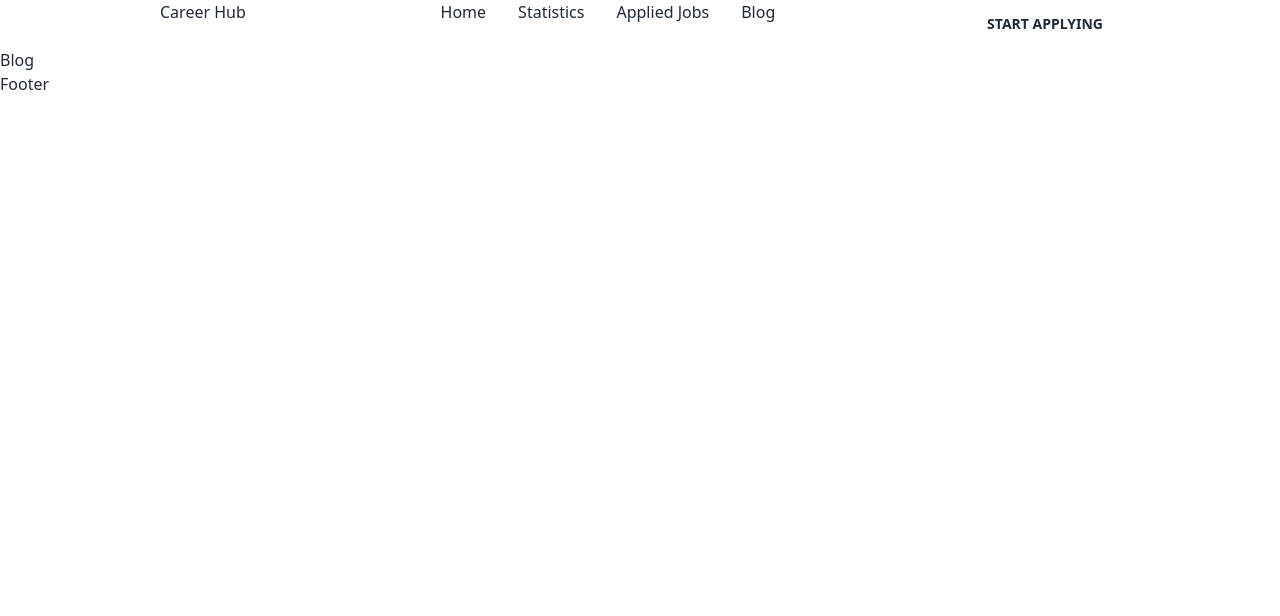
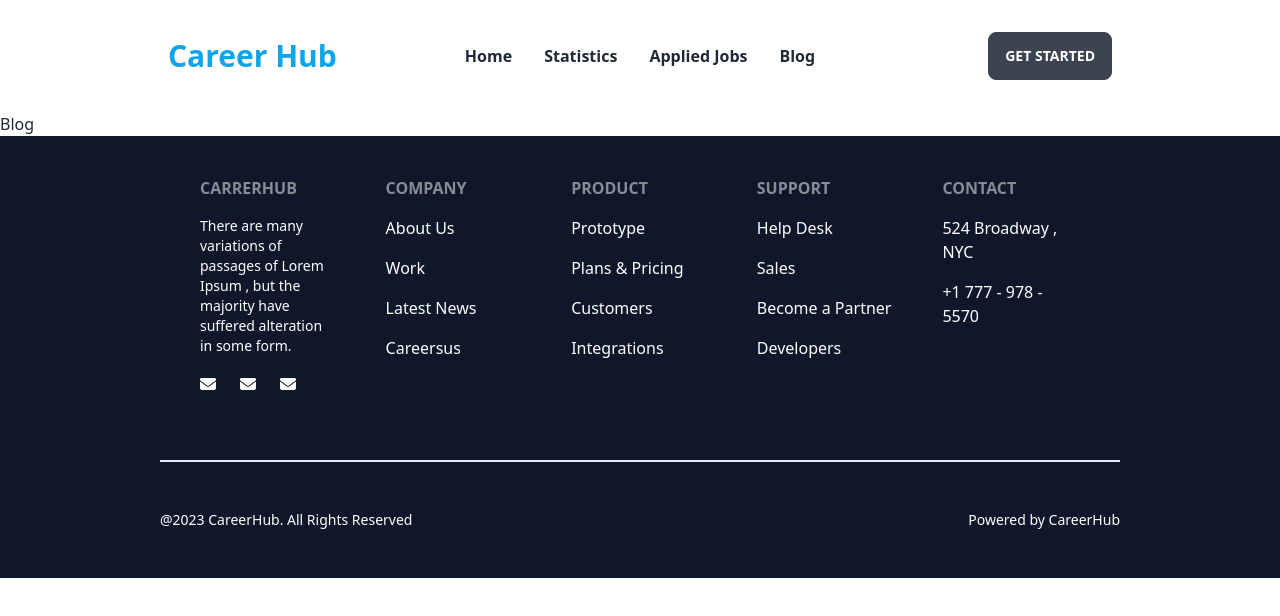
Before and after one commit to emayethossen/carrer-hub, a React (Vite) app: page /blog in a window 1280 px wide. Shown: the top 616 px of the page. Built offline with nearby package versions, Linux system fonts and the light colour scheme.

Commit message:
header sec added

```diff
--- a/package.json
+++ b/package.json
@@ -9,6 +9,9 @@
     "preview": "vite preview"
   },
   "dependencies": {
+    "@fortawesome/fontawesome-svg-core": "^6.4.0",
+    "@fortawesome/free-solid-svg-icons": "^6.4.0",
+    "@fortawesome/react-fontawesome": "^0.2.0",
     "daisyui": "^2.51.5",
     "react": "^18.2.0",
     "react-dom": "^18.2.0",
--- /dev/null
+++ b/src/components/ErrorPage/ErrorPage.jsx
@@ -0,0 +1,53 @@
+import React from 'react'
+import { Link, useRouteError } from 'react-router-dom'
+
+const ErrorPage = () => {
+  const { error, status } = useRouteError()
+  return (
+    <section className='flex items-center h-screen p-16 bg-gray-100 text-gray-900'>
+      <div className='container flex flex-col items-center justify-center px-5 mx-auto my-8'>
+        <svg
+          xmlns='http://www.w3.org/2000/svg'
+          viewBox='0 0 512 512'
+          className='w-40 h-40 text-gray-600'
+        >
+          <path
+            fill='currentColor'
+            d='M256,16C123.452,16,16,123.452,16,256S123.452,496,256,496,496,388.548,496,256,388.548,16,256,16ZM403.078,403.078a207.253,207.253,0,1,1,44.589-66.125A207.332,207.332,0,0,1,403.078,403.078Z'
+          ></path>
+          <rect
+            width='176'
+            height='32'
+            x='168'
+            y='320'
+            fill='currentColor'
+          ></rect>
+          <polygon
+            fill='currentColor'
+            points='210.63 228.042 186.588 206.671 207.958 182.63 184.042 161.37 162.671 185.412 138.63 164.042 117.37 187.958 141.412 209.329 120.042 233.37 143.958 254.63 165.329 230.588 189.37 251.958 210.63 228.042'
+          ></polygon>
+          <polygon
+            fill='currentColor'
+            points='383.958 182.63 360.042 161.37 338.671 185.412 314.63 164.042 293.37 187.958 317.412 209.329 296.042 233.37 319.958 254.63 341.329 230.588 365.37 251.958 386.63 228.042 362.588 206.671 383.958 182.63'
+          ></polygon>
+        </svg>
+        <div className='max-w-md text-center'>
+          <h2 className='mb-8 font-extrabold text-9xl text-gray-600'>
+            <span className='sr-only'>Error</span> {status || 404}
+          </h2>
+          <p className='text-2xl font-semibold md:text-3xl mb-8'>
+            {error?.message}
+          </p>
+          <Link
+            to='/'
+            className='px-8 py-3 font-semibold rounded bg-cyan-200 text-gray-900'
+          >
+            Back to homepage
+          </Link>
+        </div>
+      </div>
+    </section>
+  )
+}
+
+export default ErrorPage
--- a/src/components/Footer/Footer.jsx
+++ b/src/components/Footer/Footer.jsx
@@ -1,9 +1,54 @@
 import React from 'react';
+import { Link } from 'react-router-dom';
+import { FontAwesomeIcon } from '@fortawesome/react-fontawesome'
+import { faEnvelope } from '@fortawesome/free-solid-svg-icons'
 
 const Footer = () => {
     return (
-        <div>
-            Footer
+        <div className='bg-slate-900'>
+            <footer className='grid lg:grid-cols-5 gap-12 md:grid-cols-2 w-3/4 p-10 mx-auto text-white'>
+                <div className='text-center lg:text-left space-y-4'>
+                    <h2 className='footer-title'>CarrerHub</h2>
+                    <p className='text-sm'>There are many variations of passages of Lorem Ipsum , but the majority have suffered alteration in some form.</p>
+                    <div className='space-x-6'>
+                        <FontAwesomeIcon icon={faEnvelope} />
+                        <FontAwesomeIcon icon={faEnvelope} />
+                        <FontAwesomeIcon icon={faEnvelope} />
+                    </div>
+                </div>
+                <div className='text-center lg:text-left space-y-4'>
+                    <h2 className='footer-title'>Company</h2>
+                    <Link to='/' className="link link-hover block">About Us</Link>
+                    <Link to='/' className="link link-hover block">Work
+                    </Link>
+                    <Link to='/' className="link link-hover block">Latest News</Link>
+                    <Link to='/' className="link link-hover block">Careersus</Link>
+                </div>
+                <div className='text-center lg:text-left space-y-4'>
+                    <h2 className='footer-title'>Product</h2>
+                    <Link to='/' className="link link-hover block">Prototype</Link>
+                    <Link to='/' className="link link-hover block">Plans & Pricing</Link>
+                    <Link to='/' className="link link-hover block">Customers</Link>
+                    <Link to='/' className="link link-hover block">Integrations</Link>
+                </div>
+                <div className='text-center lg:text-left space-y-4'>
+                    <h2 className='footer-title'>Support</h2>
+                    <Link to='/' className="link link-hover block">Help Desk</Link>
+                    <Link to='/' className="link link-hover block">Sales</Link>
+                    <Link to='/' className="link link-hover block">Become a Partner</Link>
+                    <Link to='/' className="link link-hover block">Developers</Link>
+                </div>
+                <div className='text-center lg:text-left space-y-4'>
+                    <h2 className='footer-title'>Contact</h2>
+                    <Link to='/' className="link link-hover block">524 Broadway , NYC</Link>
+                    <Link to='/' className="link link-hover block">+1 777 - 978 - 5570</Link>
+                </div>
+            </footer>
+            <hr className='border w-3/4 mx-auto mt-6' />
+            <div className='w-3/4 text-sm text-white mx-auto flex justify-between py-12'>
+                <p>@2023 CareerHub. All Rights Reserved</p>
+                <p className='text-right'>Powered by CareerHub</p>
+            </div>
         </div>
     );
 };
--- a/src/components/Header/Header.jsx
+++ b/src/components/Header/Header.jsx
@@ -3,19 +3,37 @@ import { Link } from 'react-router-dom';
 
 const Header = () => {
     return (
-        <div className='flex justify-between w-3/4 mx-auto'>
-            <div>
-                <h1>Career Hub</h1>
+        <div>
+            <div className="navbar bg-base-100 lg:py-8 md:py-4 lg:w-3/4 mx-auto">
+                <div className="navbar-start">
+                    <div className="dropdown">
+                        <label tabIndex={0} className="btn btn-ghost lg:hidden">
+                            <svg xmlns="http://www.w3.org/2000/svg" className="h-5 w-5" fill="none" viewBox="0 0 24 24" stroke="currentColor"><path strokeLinecap="round" strokeLinejoin="round" strokeWidth="2" d="M4 6h16M4 12h8m-8 6h16" /></svg>
+                        </label>
+                        <ul tabIndex={0} className="menu menu-compact dropdown-content mt-3 p-4 shadow bg-base-100 rounded-box w-52 space-y-6 font-semibold">
+                            <Link to='/'>Home</Link>
+                            <Link to='/statistics'>Statistics</Link>
+                            <Link to='/applied-jobs'>Applied Jobs</Link>
+                            <Link to='/blog'>Blog</Link>
+                        </ul>
+                    </div>
+                    <Link to='/' className="text-3xl font-bold text-sky-500">Career Hub</Link>
+                </div>
+
+                <div className="navbar-center hidden lg:flex">
+                    <ul className="menu menu-horizontal px-1 space-x-8 font-semibold">
+                        <Link to='/'>Home</Link>
+                        <Link to='/statistics'>Statistics</Link>
+                        <Link to='/applied-jobs'>Applied Jobs</Link>
+                        <Link to='/blog'>Blog</Link>
+                    </ul>
+                </div>
+
+                <div className="navbar-end">
+                    <a className="btn">Get started</a>
+                </div>
             </div>
-            <nav className='space-x-8'>
-                <Link to='/'>Home</Link>
-                <Link to='/statistics'>Statistics</Link>
-                <Link to='/applied-jobs'>Applied Jobs</Link>
-                <Link to='/blog'>Blog</Link>
-            </nav>
-            <div>
-                <button className='btn btn-ghost'>Start Applying</button>
-            </div>
+
         </div>
     );
 };
--- a/src/components/Home/Home.jsx
+++ b/src/components/Home/Home.jsx
@@ -3,7 +3,17 @@ import React from 'react';
 const Home = () => {
     return (
         <div>
-            Home
+            <div className="hero min-h-screen bg-base-200">
+                <div className="hero-content flex-col lg:flex-row-reverse">
+
+                    <div>
+                        <h1 className="text-5xl font-bold">One Step Closer To Your Dream Job</h1>
+                        <p className="py-6">Explore thousands of job opportunities with all the information you need. Its your future. Come find it. Manage all your job application from start to finish.</p>
+                        <button className="btn btn-primary">Get Started</button>
+                    </div>
+                    <img src="/images/stock/photo-1635805737707-575885ab0820.jpg" className="max-w-sm rounded-lg shadow-2xl" />
+                </div>
+            </div>
         </div>
     );
 };
--- a/src/main.jsx
+++ b/src/main.jsx
@@ -9,11 +9,13 @@ import './index.css'
 import Home from './components/Home/Home';
 import Root from './components/Layout/Root';
 import Blog from './components/Blog/Blog';
+import ErrorPage from './components/ErrorPage/ErrorPage';
 
 const router = createBrowserRouter([
   {
     path: "/",
     element: <Root />,
+    errorElement:<ErrorPage />,
     children:[
       {
         path:'/',
```
Also changed, not shown: 1 other file (tests, documents, lock files or other folders).
